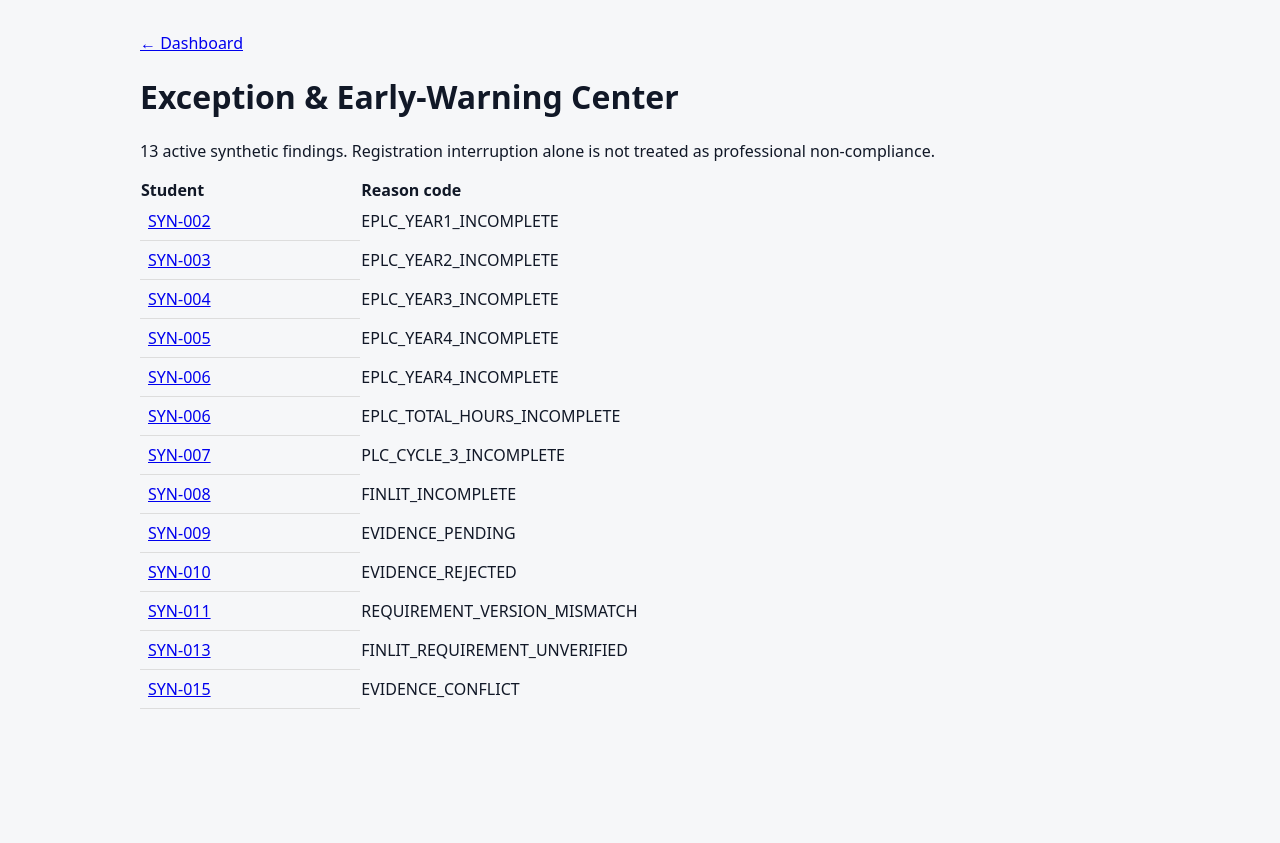
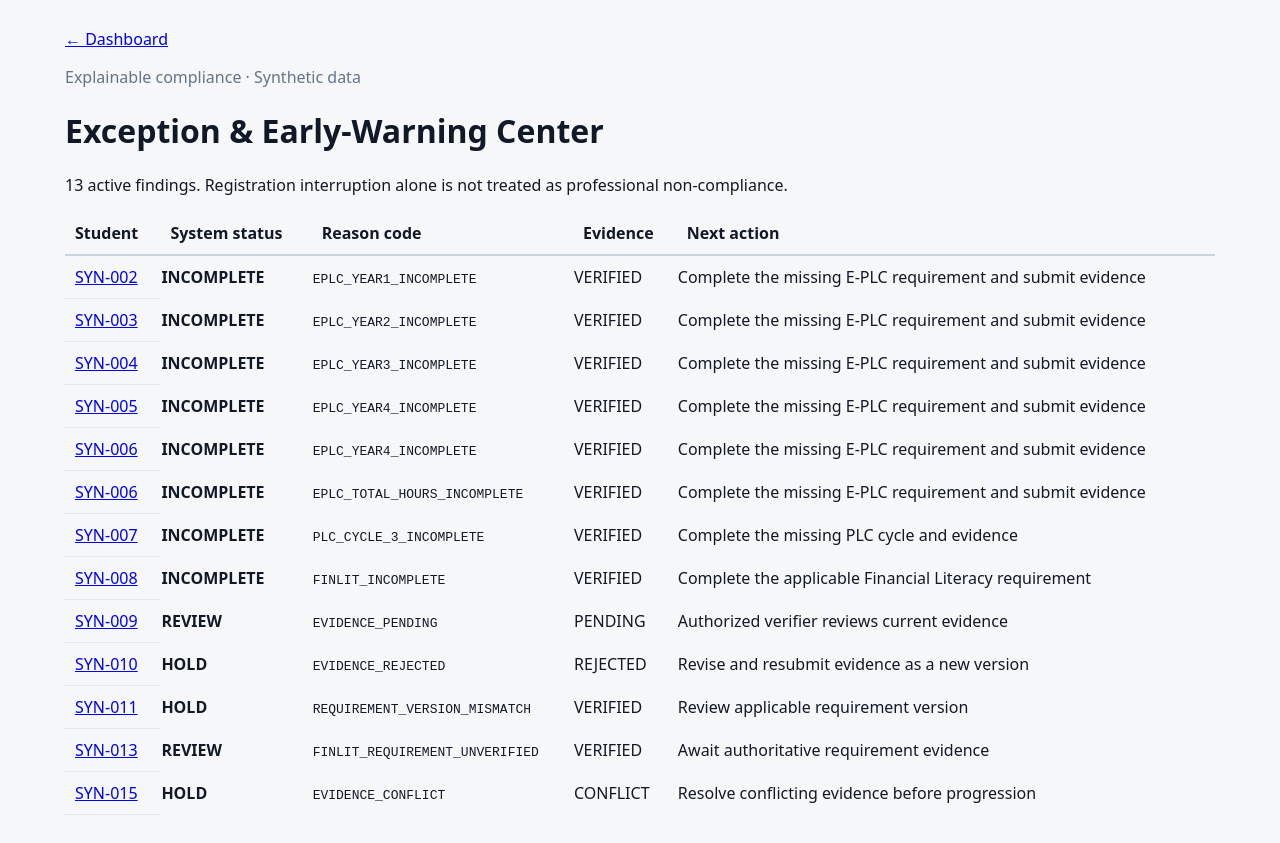
Before and after one commit to kasemch/hepe-ui-prototype, a Next.js app: page /tprs/exceptions in a window 1280 px wide. Before the commit the page ends 800 px from the top, so only its background shows below. Built offline with nearby package versions, Linux system fonts and the light colour scheme.

Commit message:
feat(tprs): add explainable exception actions

```diff
--- a/app/tprs/exceptions/page.tsx
+++ b/app/tprs/exceptions/page.tsx
@@ -1,3 +1,5 @@
+import Link from 'next/link';
 import { syntheticStudents } from '../lib/fixtures';
 import { evaluateReadiness } from '../lib/domain';
-export default function ExceptionsPage(){const findings=syntheticStudents.flatMap(s=>evaluateReadiness(s).reasons.map(reason=>({id:s.id,reason})));return <main style={{maxWidth:1000,margin:'0 auto',padding:'32px 20px',fontFamily:'system-ui'}}><a href="/tprs">← Dashboard</a><h1>Exception & Early-Warning Center</h1><p>{findings.length} active synthetic findings. Registration interruption alone is not treated as professional non-compliance.</p><table style={{width:'100%',borderCollapse:'collapse'}}><thead><tr><th style={{textAlign:'left'}}>Student</th><th style={{textAlign:'left'}}>Reason code</th></tr></thead><tbody>{findings.map((f,i)=><tr key={`${f.id}-${i}`}><td style={{padding:8,borderBottom:'1px solid #ddd'}}><a href={`/tprs/students/${f.id}`}>{f.id}</a></td><td>{f.reason}</td></tr>)}</tbody></table></main>}
+const nextAction=(r:string)=>r.startsWith('EPLC_')?'Complete the missing E-PLC requirement and submit evidence':r.startsWith('PLC_CYCLE')?'Complete the missing PLC cycle and evidence':r==='FINLIT_INCOMPLETE'?'Complete the applicable Financial Literacy requirement':r==='FINLIT_REQUIREMENT_UNVERIFIED'?'Await authoritative requirement evidence':r==='EVIDENCE_PENDING'?'Authorized verifier reviews current evidence':r==='EVIDENCE_REJECTED'?'Revise and resubmit evidence as a new version':r==='EVIDENCE_CONFLICT'?'Resolve conflicting evidence before progression':r==='REQUIREMENT_VERSION_MISMATCH'?'Review applicable requirement version':r==='PROFESSIONAL_EQUIVALENCY_PENDING'?'Academic authority reviews professional equivalency':'Review finding context';
+export default function ExceptionsPage(){const findings=syntheticStudents.flatMap(s=>{const result=evaluateReadiness(s);return result.reasons.map(reason=>({id:s.id,status:result.status,reason,evidence:s.evidence,action:nextAction(reason)}))});return <main style={{maxWidth:1150,margin:'0 auto',padding:'28px 20px',fontFamily:'system-ui'}}><Link href="/tprs">← Dashboard</Link><p style={{color:'#64748b'}}>Explainable compliance · Synthetic data</p><h1>Exception & Early-Warning Center</h1><p>{findings.length} active findings. Registration interruption alone is not treated as professional non-compliance.</p><div style={{overflowX:'auto'}}><table style={{width:'100%',borderCollapse:'collapse',minWidth:900}}><thead><tr>{['Student','System status','Reason code','Evidence','Next action'].map(h=><th key={h} style={{textAlign:'left',padding:10,borderBottom:'2px solid #cbd5e1'}}>{h}</th>)}</tr></thead><tbody>{findings.map((f,i)=><tr key={`${f.id}-${i}`}><td style={{padding:10,borderBottom:'1px solid #e2e8f0'}}><Link href={`/tprs/students/${f.id}`}>{f.id}</Link></td><td><b>{f.status}</b></td><td><code>{f.reason}</code></td><td>{f.evidence}</td><td>{f.action}</td></tr>)}</tbody></table></div></main>}
```
